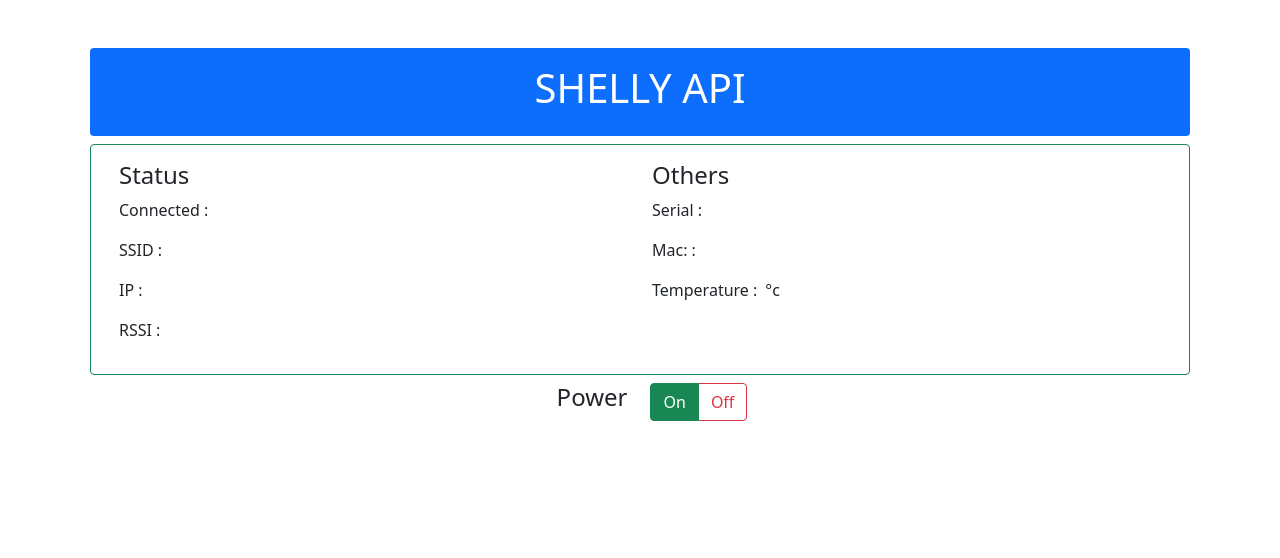
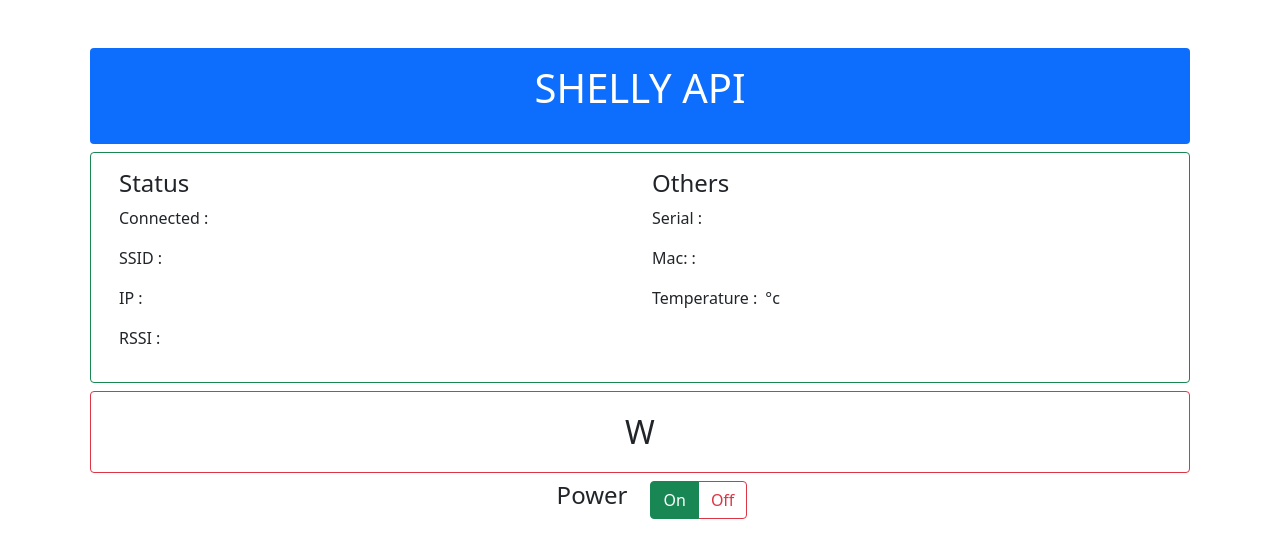
Before and after one commit to ChefPython84/iot, a plain HTML site: page index.html in a window 1280 px wide. Drawn offline with nearby package versions, Linux system fonts and the light colour scheme; no server answers.

Commit message:
feat(index.html): ajout de la lecture de puissance electrique

```diff
--- a/index.html
+++ b/index.html
@@ -11,7 +11,10 @@
 <main>
     <div class="container my-5">
         <div class="bg-primary m-2 p-3 d-flex justify-content-center align-items-center rounded">
-            <h1 class="text-white text-uppercase">Shelly api</h1>
+            <div class="col">
+                <h1 class="text-white text-uppercase text-center">Shelly api</h1>
+                <p id="time" class="text-white text-center"></p>
+            </div>
         </div>
         <div class="row justify-content-between rounded border border-success p-3 m-2">
             <div class="col">
@@ -50,6 +53,15 @@
                 </div>
             </div>
         </div>
+        <div class="row justify-content-center rounded border border-danger p-3 m-2">
+            <div class="col d-flex justify-content-center">
+                <div class="d-flex flex-row justify-content-center align-items-center">
+                    <p id="power_meter" class="m-0 p-0 fs-2"></p>
+                    <p class="fs-2 m-0 p-0">W</p>
+                </div>
+            </div>
+        </div>
+
         <div class="m-2 p3 d-flex justify-content-center align-items-center">
             <div class="mx-4">
                 <h4>Power</h4>
```
